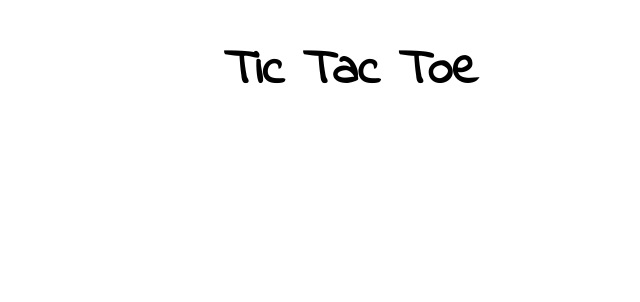
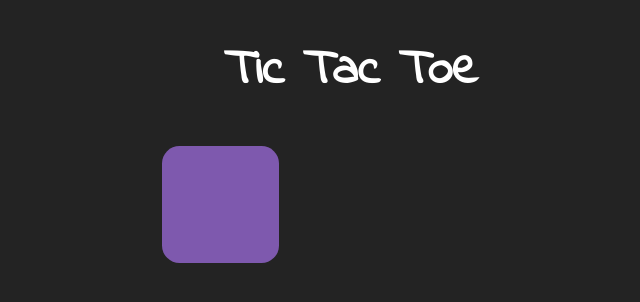
Before and after one commit to zofy/TicTacToe, a Django app: template templates/ttt/board.html in a window 1280 px wide. Shown: the top 302 px of the page, without its empty margins (289-929 px from the left). Run offline with Django 3.2, Linux system fonts and the light colour scheme; the template is opened without the code that fills it: most values are stand-ins (such as "Sample title", 1, 10 or a date in 2020).

Commit message:
html - Tabulka nahradena containerom stvorcov css - stvorce vyfarbene a upravene rohy, tarnsition na background views.py - okresany context od zbytocnosti ttt.js pribudol .js reaguje na click a meni farbu

```diff
--- a/templates/ttt/board.html
+++ b/templates/ttt/board.html
@@ -5,30 +5,15 @@
     <link rel="stylesheet" href="{% static 'ttt/board.css' %}"/>
     <link href='https://fonts.googleapis.com/css?family=Indie+Flower' rel='stylesheet' type='text/css'>
     <meta charset="UTF-8">
-    <style>
-        #board td{
-            width: {{ width }}px;
-            height: {{ width }}px;
-        }
-        #board tr:nth-child(-n+{{ s }}) td {
-            border-bottom: 1px solid black;
-        }
-        #board tr td:nth-child(-n+{{ s }}){
-            border-right: 1px solid black;
-        }
-    </style>
     <title>Board</title>
 </head>
 <body>
     <h1>Tic Tac Toe</h1>
-    <table id="board">
-    {% for row in size %}
-        <tr>
-            {% for column in size %}
-                <td></td>
-             {% endfor %}
-        </tr>
-    {% endfor %}
-    </table>
+    <div id="container">
+        {% for square in size %}
+            <div class="square"></div>
+        {% endfor %}
+    </div>
+<script type="text/javascript" src="{% static 'ttt/ttt.js' %}"></script>
 </body>
 </html>
--- a/ttt/static/ttt/board.css
+++ b/ttt/static/ttt/board.css
@@ -1,9 +1,23 @@
 h1{
+    color: white;
     text-align: center;
     font-family: 'Indie Flower', cursive;
     font-size: 50px;
 }
-#board{
+body{
     margin: auto;
-    border-collapse: collapse;
+    background: #232323;
 }
+#container{
+    margin: 20px auto;
+    max-width: 390px;
+}
+.square{
+    background: hotpink;
+    float: left;
+    margin: 1.66%;
+    width: 30%;
+    padding-bottom: 30%;
+    border-radius: 15%;
+    transition: background .4s;
+}
--- /dev/null
+++ b/ttt/static/ttt/ttt.js
@@ -0,0 +1,36 @@
+/**
+ * Created by Patrik on 20. 2. 2016.
+ */
+var squares = document.querySelectorAll('.square');
+var colors = []; // colors of squares
+var nums = []; // array for nums in rgb color
+
+function generateColors(){
+    for(i = 0; i < squares.length; i++){
+        for(j = 0; j < 3; j++){
+            nums.push(Math.round(256*Math.random()));
+        }
+        colors[i] = 'rgb(' + nums[0] + ', ' + nums[1] + ', ' + nums[2] + ')';
+        nums.length = 0;
+    }
+}
+
+function randomColor(){
+    return 'rgb(' + Math.round(256*Math.random()) + ', ' + Math.round(256*Math.random()) + ', ' + Math.round(256*Math.random()) + ')';
+}
+
+function changeColor(square){
+    square.style.background = randomColor();
+}
+
+function setUpSquares(){
+    for(i = 0; i < squares.length; i++){
+        squares[i].style.background = colors[i];
+        squares[i].addEventListener('click', function(){
+            changeColor(this);
+        })
+    }
+}
+
+generateColors();
+setUpSquares();
```
Also changed, not shown: ttt/views.py (+4 -5 lines).
